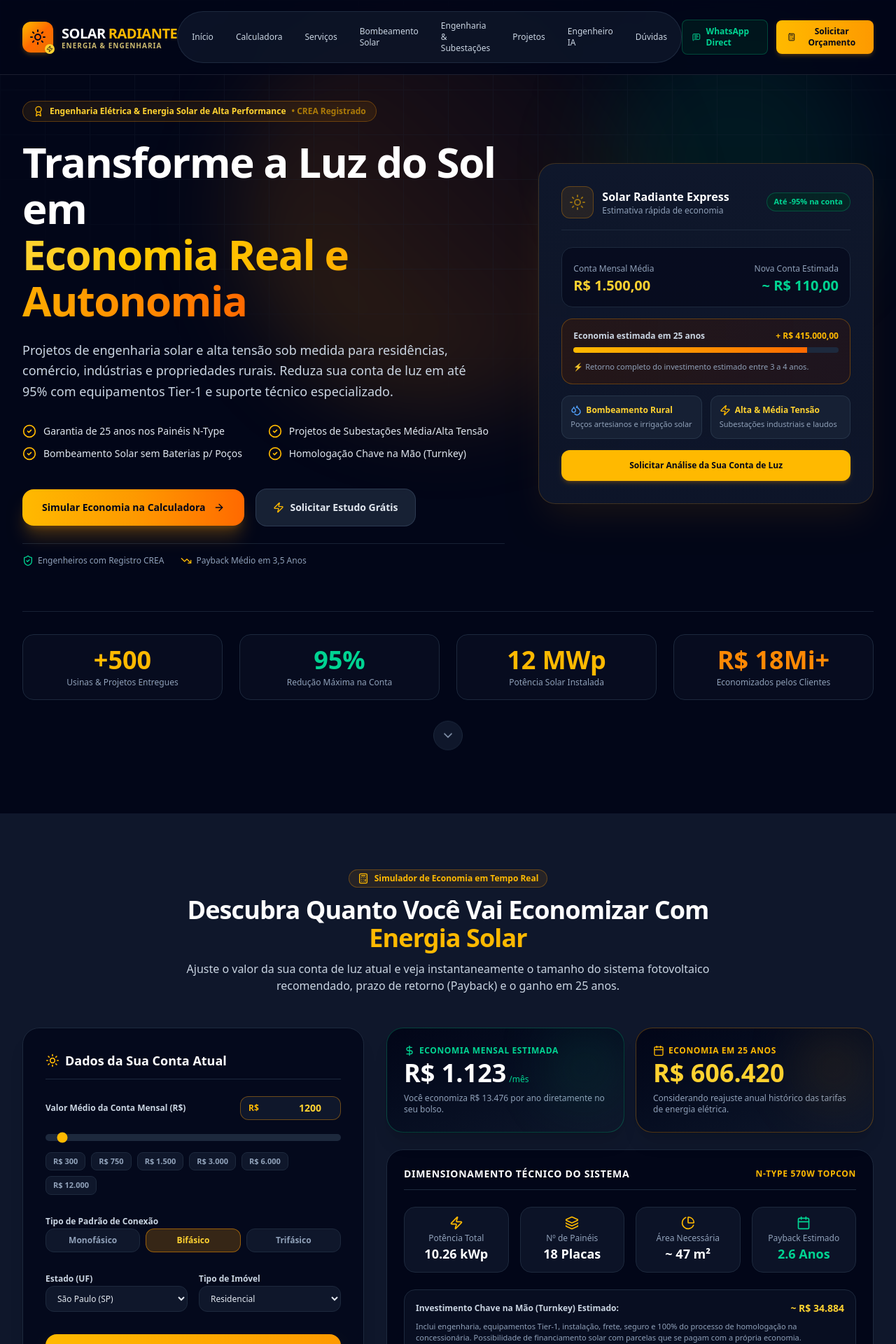
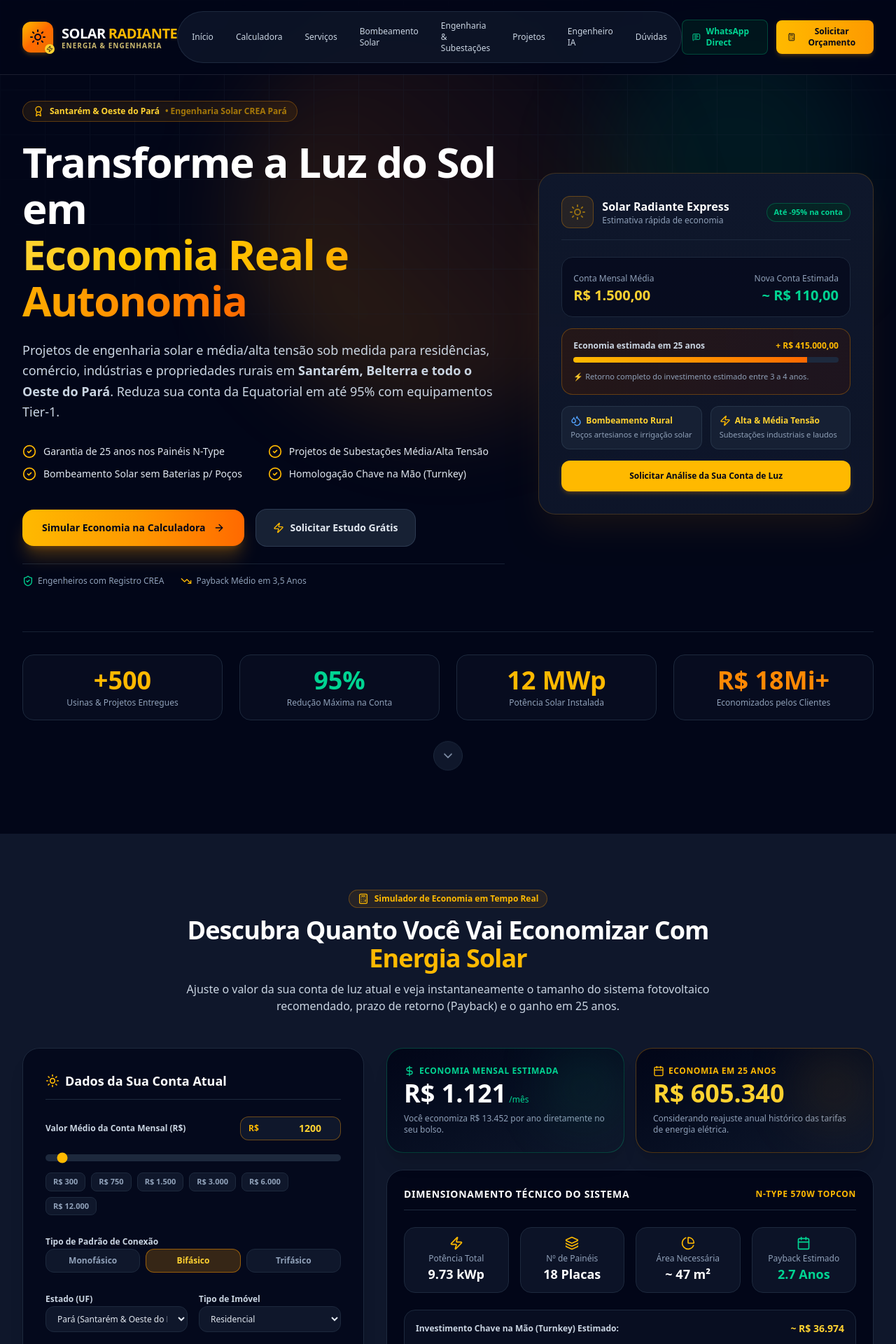
Before and after one commit to POLOTAPAJOS-hash/SOLAR-RADIANTE, a React (Vite) app: page / in a window 1280 px wide. Shown: the top 1920 px of the page at 70% size. Built offline with nearby package versions, Linux system fonts and the light colour scheme.

Commit message:
feat: rebrand focus to Santarém and Western Pará
Update project data, calculator logic, UI components, and AI assistant instructions to align with the regional expansion to Santarém and the West of Pará.

```diff
--- a/server.ts
+++ b/server.ts
@@ -34,12 +34,13 @@
       return;
     }
 
-    const systemInstruction = `Você é o "Engenheiro Radiante IA", um especialista sênior em Engenharia Elétrica, Energia Solar Fotovoltaica (On-Grid/Off-Grid), Bombeamento Solar para Chácaras, Subestações de Média/Alta Tensão e Regulamentação da ANEEL (Lei 14.300) da empresa "Solar Radiante".
+    const systemInstruction = `Você é o "Engenheiro Radiante IA", um especialista sênior em Engenharia Elétrica, Energia Solar Fotovoltaica (On-Grid/Off-Grid), Bombeamento Solar para Chácaras e Poços Artesianos, Subestações de Média/Alta Tensão e Regulamentação da ANEEL (Lei 14.300) e homologação na Equatorial Pará, da empresa "Solar Radiante", atuante em Santarém e em todo o Oeste do Pará.
 Sua função é fornecer respostas claras, altamente técnicas porém acessíveis, educadas e profissionais em português do Brasil.
 Sempre que pertinente:
-- Mencione os benefícios da energia solar e engenharia de precisão.
-- Explique a taxa de retorno (Payback), durabilidade dos módulos TOPCon N-Type de 25 anos.
-- Incentive o usuário a solicitar um orçamento formal e personalizado sem compromisso na página.
+- Mencione a alta irradiação solar de Santarém e do Oeste do Pará.
+- Mencione a homologação ágil junto à concessionária Equatorial Pará.
+- Explique a taxa de retorno (Payback em 3,2 a 4 anos), durabilidade dos módulos TOPCon N-Type de 25 anos.
+- Incentive o usuário a solicitar um orçamento formal e personalizado sem compromisso na página ou pelo WhatsApp (93) 99121-1156.
 - Seja conciso e direto, formatando com tópicos organizados quando necessário.`;
 
     try {
--- a/src/components/Footer.tsx
+++ b/src/components/Footer.tsx
@@ -65,11 +65,11 @@
               </li>
               <li className="flex items-start gap-2">
                 <MapPin className="w-4 h-4 text-amber-400 flex-shrink-0 mt-0.5" />
-                <span className="text-slate-300">Av. Engenheiro Solar, 1200 - Centro Tecnológico / SP</span>
+                <span className="text-slate-300">Av. Fernando Guilhon, 2500 - Santarém / PA (Oeste do Pará)</span>
               </li>
               <li className="flex items-center gap-2">
                 <Clock className="w-4 h-4 text-amber-400 flex-shrink-0" />
-                <span className="text-slate-300">Seg. a Sex. das 08h às 18h | Sáb. das 08h às 12h</span>
+                <span className="text-slate-300">Atendimento: Santarém, Belterra, Itaituba e Região</span>
               </li>
             </ul>
           </div>
--- a/src/components/Hero.tsx
+++ b/src/components/Hero.tsx
@@ -29,8 +29,8 @@
             {/* Top Badge */}
             <div className="inline-flex items-center gap-2 px-3.5 py-1.5 rounded-full bg-amber-500/10 border border-amber-500/30 text-amber-300 text-xs font-semibold backdrop-blur-sm shadow-inner">
               <Award className="w-4 h-4 text-amber-400" />
-              <span>Engenharia Elétrica & Energia Solar de Alta Performance</span>
-              <span className="hidden sm:inline text-amber-400/60">• CREA Registrado</span>
+              <span>Santarém & Oeste do Pará</span>
+              <span className="hidden sm:inline text-amber-400/60">• Engenharia Solar CREA Pará</span>
             </div>
 
             {/* Title */}
@@ -43,7 +43,7 @@
 
             {/* Description */}
             <p className="text-base sm:text-lg text-slate-300 max-w-2xl leading-relaxed font-normal">
-              Projetos de engenharia solar e alta tensão sob medida para residências, comércio, indústrias e propriedades rurais. Reduza sua conta de luz em até 95% com equipamentos Tier-1 e suporte técnico especializado.
+              Projetos de engenharia solar e média/alta tensão sob medida para residências, comércio, indústrias e propriedades rurais em <strong>Santarém, Belterra e todo o Oeste do Pará</strong>. Reduza sua conta da Equatorial em até 95% com equipamentos Tier-1.
             </p>
 
             {/* Feature Checkpoints */}
--- a/src/components/QuoteModal.tsx
+++ b/src/components/QuoteModal.tsx
@@ -21,8 +21,8 @@
     fullName: '',
     phone: '',
     email: '',
-    city: '',
-    state: 'SP',
+    city: 'Santarém',
+    state: 'PA',
     propertyType: 'Residencial',
     monthlyBill: initialBillAmount ? String(initialBillAmount) : '1200',
     interestedServices: initialService ? [initialService] : ['Energia Solar Fotovoltaica'],
@@ -130,15 +130,31 @@
               </div>
 
               <div className="space-y-1">
-                <label className="text-xs font-semibold text-slate-300">Cidade *</label>
+                <label className="text-xs font-semibold text-slate-300">Cidade * (Santarém e Oeste do Pará)</label>
                 <input
                   type="text"
                   required
-                  placeholder="Ex: Campinas"
+                  placeholder="Ex: Santarém"
                   value={formData.city}
                   onChange={(e) => setFormData({ ...formData, city: e.target.value })}
                   className="w-full bg-slate-950 border border-slate-800 rounded-xl px-3.5 py-2.5 text-xs text-slate-200 focus:outline-none focus:border-amber-500"
                 />
+                <div className="flex flex-wrap gap-1.5 pt-1">
+                  {['Santarém', 'Belterra', 'Alter do Chão', 'Mojuí dos Campos', 'Itaituba', 'Oriximiná'].map((c) => (
+                    <button
+                      key={c}
+                      type="button"
+                      onClick={() => setFormData({ ...formData, city: c })}
+                      className={`px-2 py-0.5 text-[10px] font-medium rounded-md border transition-all ${
+                        formData.city === c
+                          ? 'bg-amber-400 text-slate-950 border-amber-400 font-bold'
+                          : 'bg-slate-950 text-slate-400 border-slate-800 hover:border-slate-700'
+                      }`}
+                    >
+                      {c}
+                    </button>
+                  ))}
+                </div>
               </div>
 
               <div className="space-y-1">
--- a/src/components/SolarCalculator.tsx
+++ b/src/components/SolarCalculator.tsx
@@ -9,7 +9,7 @@
 export const SolarCalculator: React.FC<SolarCalculatorProps> = ({ onOpenQuoteModalWithData }) => {
   const [billAmount, setBillAmount] = useState<number>(1200);
   const [connectionType, setConnectionType] = useState<'monofasico' | 'bifasico' | 'trifasico'>('bifasico');
-  const [selectedState, setSelectedState] = useState<string>('SP');
+  const [selectedState, setSelectedState] = useState<string>('PA');
   const [propertyType, setPropertyType] = useState<string>('Residencial');
 
   // Recalculate results dynamically
@@ -18,26 +18,22 @@
   }, [billAmount, selectedState, connectionType]);
 
   const handleRequestQuote = () => {
-    const summaryText = `Simulação Solar Radiante:\n- Conta Atual: R$ ${billAmount.toLocaleString('pt-BR')}\n- Tipo: ${propertyType} (${connectionType})\n- Estado: ${selectedState}\n- Potência Estimada: ${results.systemPowerKwp} kWp (${results.estimatedPanels} painéis)\n- Economia Mensal Estimada: R$ ${results.monthlySavings.toLocaleString('pt-BR')}\n- Payback Estimado: ${results.paybackYears} anos`;
+    const summaryText = `Simulação Solar Radiante:\n- Conta Atual: R$ ${billAmount.toLocaleString('pt-BR')}\n- Tipo: ${propertyType} (${connectionType})\n- Região: Santarém / Oeste do Pará (${selectedState})\n- Potência Estimada: ${results.systemPowerKwp} kWp (${results.estimatedPanels} painéis)\n- Economia Mensal Estimada: R$ ${results.monthlySavings.toLocaleString('pt-BR')}\n- Payback Estimado: ${results.paybackYears} anos`;
 
     onOpenQuoteModalWithData(billAmount, summaryText);
   };
 
   const brazilianStates = [
+    { code: 'PA', name: 'Pará (Santarém & Oeste do Pará)' },
+    { code: 'AM', name: 'Amazonas' },
+    { code: 'AP', name: 'Amapá' },
+    { code: 'MA', name: 'Maranhão' },
+    { code: 'MT', name: 'Mato Grosso' },
     { code: 'SP', name: 'São Paulo' },
     { code: 'MG', name: 'Minas Gerais' },
     { code: 'RJ', name: 'Rio de Janeiro' },
     { code: 'PR', name: 'Paraná' },
-    { code: 'SC', name: 'Santa Catarina' },
-    { code: 'RS', name: 'Rio Grande do Sul' },
-    { code: 'GO', name: 'Goiás' },
     { code: 'DF', name: 'Distrito Federal' },
-    { code: 'MS', name: 'Mato Grosso do Sul' },
-    { code: 'MT', name: 'Mato Grosso' },
-    { code: 'BA', name: 'Bahia' },
-    { code: 'PE', name: 'Pernambuco' },
-    { code: 'CE', name: 'Ceará' },
-    { code: 'ES', name: 'Espírito Santo' },
   ];
 
   return (
--- a/src/utils/solarCalculatorUtils.ts
+++ b/src/utils/solarCalculatorUtils.ts
@@ -9,9 +9,9 @@
  */
 export function calculateSolarSystem(
   monthlyBill: number,
-  state: string = 'SP',
+  state: string = 'PA',
   connectionType: 'monofasico' | 'bifasico' | 'trifasico' = 'bifasico',
-  energyTariff: number = 0.95
+  energyTariff: number = 0.98
 ): SolarCalculationResult {
   // Minimum connection availability fee (kWh)
   const minimumKwhMap = {
```
Also changed, not shown: src/data/portfolioData.ts (+14 -14 lines).
